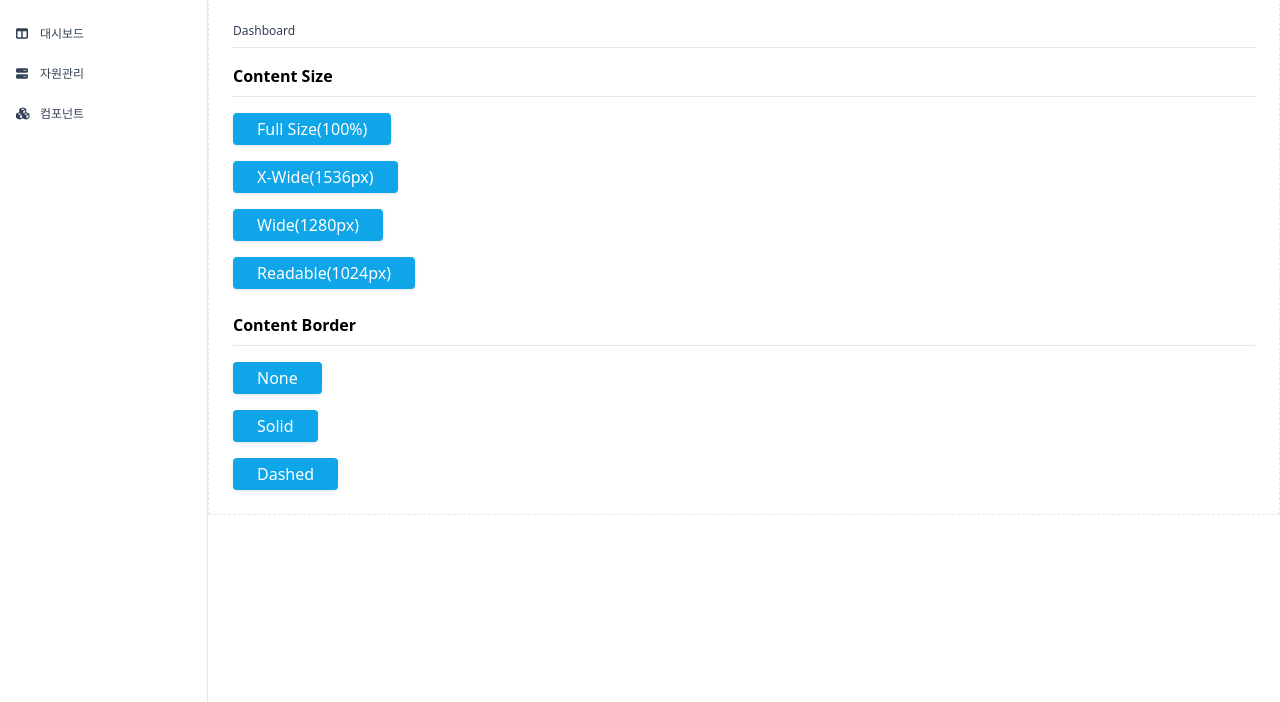
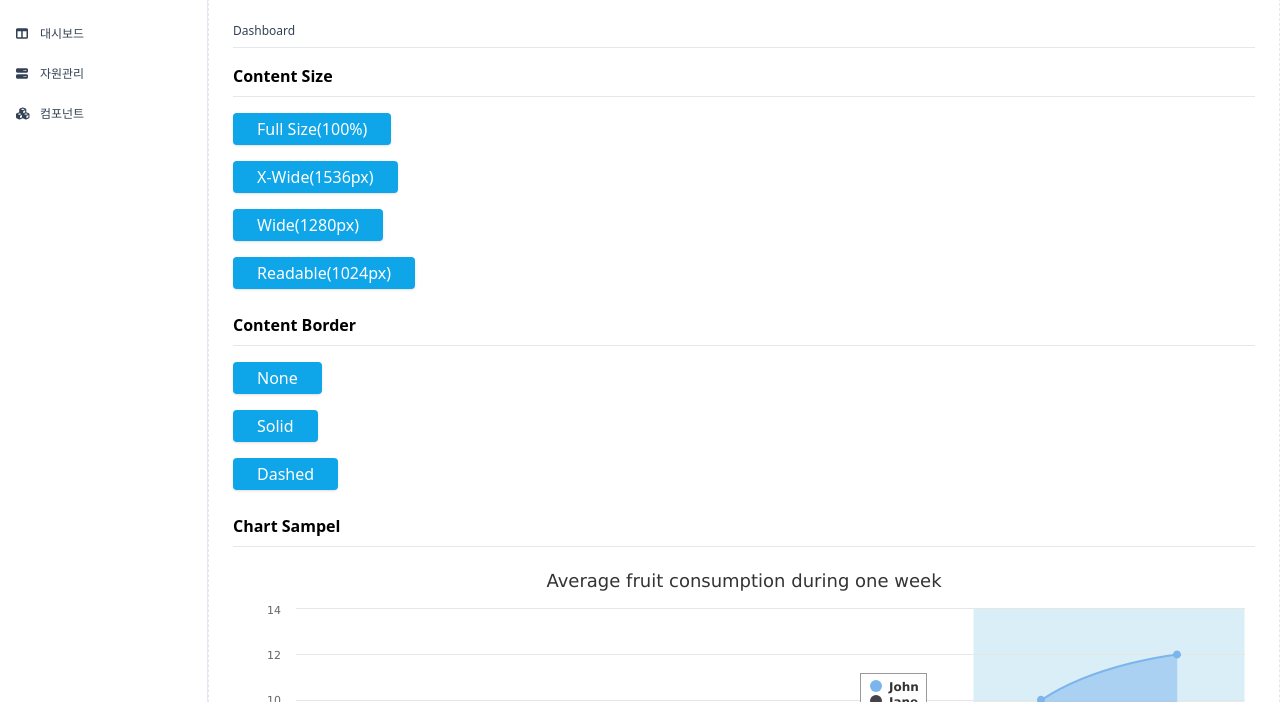
Before and after one commit to chosajang/tailwindcss-template, a website: page p/dashboard/index.html in a window 1280 px wide. Shown: the part 50-752 px from the top of the page. Drawn offline with nearby package versions, Linux system fonts and the light colour scheme.

Commit message:
highcharts 샘플 추가

```diff
--- a/p/dashboard/index.html
+++ b/p/dashboard/index.html
@@ -5,6 +5,7 @@
   <meta name="viewport" content="width=device-width, initial-scale=1.0" />
   <script src="https://kit.fontawesome.com/ae44a18df9.js" crossorigin="anonymous"></script>
   <script src="https://cdn.tailwindcss.com"></script>
+  <script src="https://code.highcharts.com/highcharts.js"></script>
   <title>Dashboard</title>
   <link rel="icon" href="/p/dashboard/assets/images/favicon.ico">
   <!-- Layout JS -->
@@ -58,6 +59,14 @@
           </div>
         </div>
 
+        <!-- HighCharts -->
+        <div class="py-2">
+          <!-- Title -->
+          <div class="border-b mb-4 py-2"><p class="text-base font-bold">Chart Sampel</p></div>
+          <!-- Card -->
+          <div id="charts-sample01" class="w-full"></div>
+        </div>
+
       </div><!--// <div class="container m-auto p-4 md:p-6"> -->
     </div><!--// Contents : ED -->
 
@@ -67,21 +76,83 @@
   const layoutChange = (style, option) => {
     const contentObj = document.getElementById('contents')
     if( style === 'size') {
-      contentObj.classList.remove('max-w-full')
-      contentObj.classList.remove('max-w-screen-lg')
-      contentObj.classList.remove('max-w-screen-xl')
+      contentObj.classList.remove('max-w-full');
+      contentObj.classList.remove('max-w-screen-2xl');
+      contentObj.classList.remove('max-w-screen-lg');
+      contentObj.classList.remove('max-w-screen-xl');
 
-      contentObj.classList.add(option)
+      contentObj.classList.add(option);
     } else if( style === 'border') {
-      contentObj.classList.remove('border-transparent')
-      contentObj.classList.remove('border-solid')
-      contentObj.classList.remove('border-dashed')
+      contentObj.classList.remove('border-transparent');
+      contentObj.classList.remove('border-solid');
+      contentObj.classList.remove('border-dashed');
 
-      contentObj.classList.add(option)
+      contentObj.classList.add(option);
     }
+  }
 
-
-
-  }
+  Highcharts.chart('charts-sample01', {
+    chart: {
+      type: 'areaspline',
+      events:{
+        render:function(){
+          this.reflow();
+        }
+      }
+    },
+    title: {
+      text: 'Average fruit consumption during one week'
+    },
+    legend: {
+      layout: 'vertical',
+      align: 'center',
+      verticalAlign: 'top',
+      x: 150,
+      y: 100,
+      floating: true,
+      borderWidth: 1,
+      backgroundColor: Highcharts.defaultOptions.legend.backgroundColor || '#FFFFFF'
+    },
+    xAxis: {
+      categories: [
+        'Monday',
+        'Tuesday',
+        'Wednesday',
+        'Thursday',
+        'Friday',
+        'Saturday',
+        'Sunday'
+      ],
+      plotBands: [{ // visualize the weekend
+        from: 4.5,
+        to: 6.5,
+        color: 'rgba(68, 170, 213, .2)'
+      }]
+    },
+    yAxis: {
+      title: {
+        text: 'Fruit units'
+      }
+    },
+    tooltip: {
+      shared: true,
+      valueSuffix: ' units'
+    },
+    credits: {
+      enabled: false
+    },
+    plotOptions: {
+      areaspline: {
+        fillOpacity: 0.5
+      }
+    },
+    series: [{
+      name: 'John',
+      data: [3, 4, 3, 5, 4, 10, 12]
+    }, {
+      name: 'Jane',
+      data: [1, 3, 4, 3, 3, 5, 4]
+    }]
+  });
 </script>
 </html>
```
